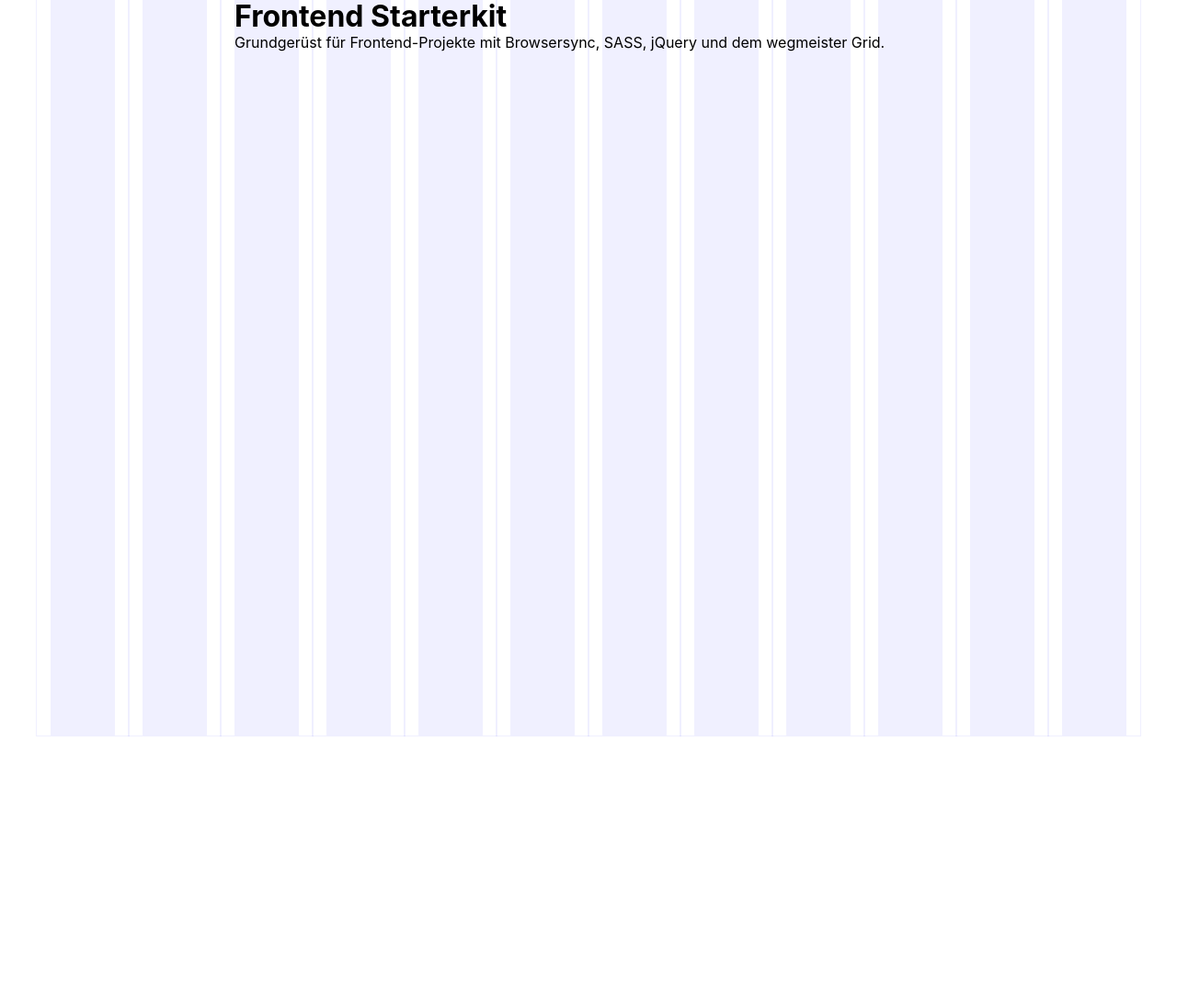
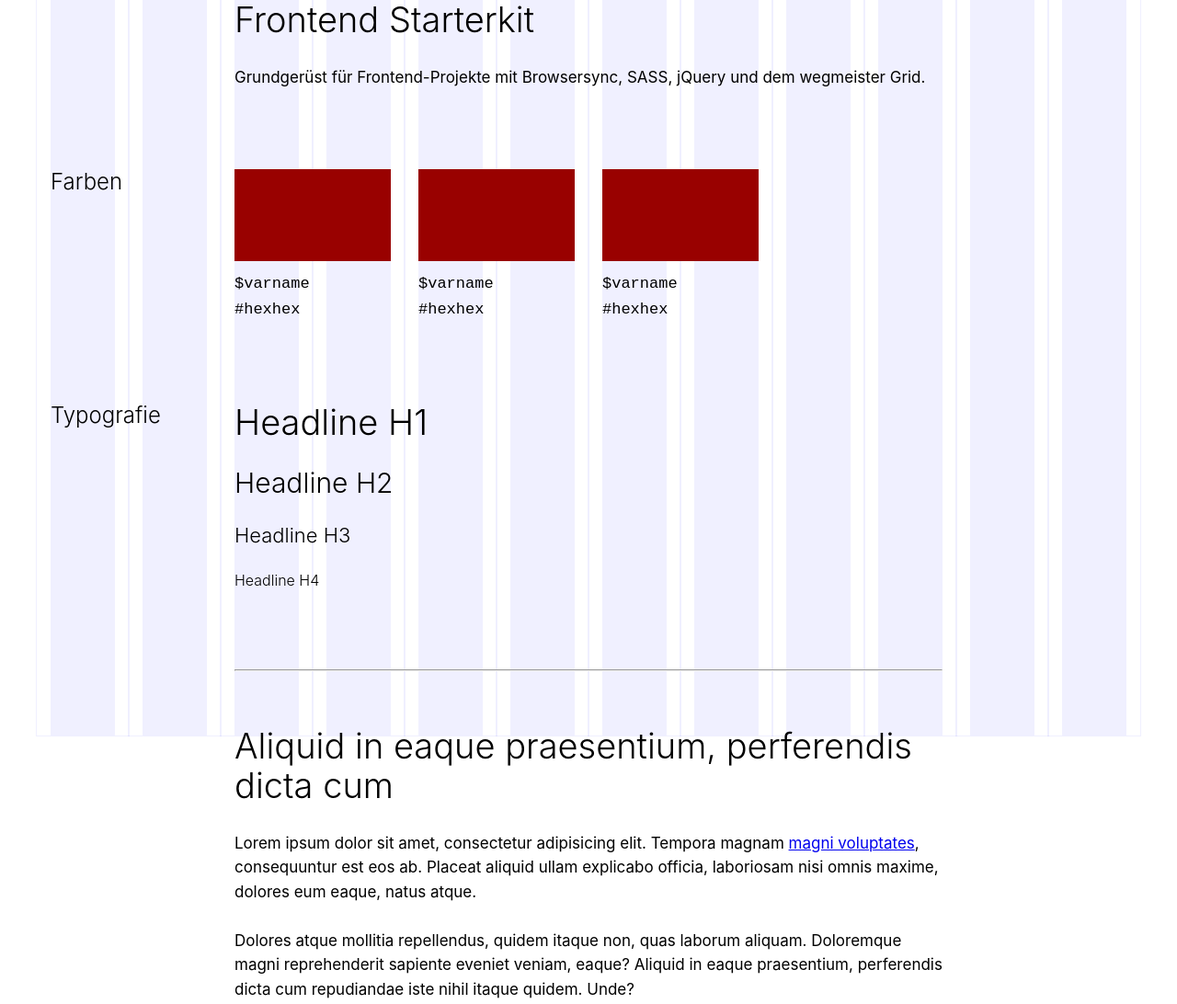
Before and after one commit to larswittenberg/frontend-starterkit, a website: page app/index.html in a window 1280 px wide. Shown: the top 1092 px of the page at 92% size. Before the commit the page ends 800 px from the top, so only its background shows below. Drawn offline with nearby package versions, Linux system fonts and the light colour scheme.

Commit message:
Styleguide Grundgerüst erstellt

```diff
--- a/app/index.html
+++ b/app/index.html
@@ -42,6 +42,76 @@
     </div>
 
 
+    <div class="container styleguide">
+
+      <div class="row sg-row">
+        <div class="col-sm-3 col-md-2">
+          <h1 class="sg-headline" id="farben">Farben</h1>
+        </div>
+        <div class="col-sm-3 col-md-2">
+          <div class="sg-color-box" style="background-color: #990100;"></div>
+          <p class="sg-color-box__label"><code>$varname</code><br><code>#hexhex</code></p>
+        </div>
+        <div class="col-sm-3 col-md-2">
+          <div class="sg-color-box" style="background-color: #990100;"></div>
+          <p class="sg-color-box__label"><code>$varname</code><br><code>#hexhex</code></p>
+        </div>
+        <div class="col-sm-3 col-md-2">
+          <div class="sg-color-box" style="background-color: #990100;"></div>
+          <p class="sg-color-box__label"><code>$varname</code><br><code>#hexhex</code></p>
+        </div>
+      </div>
+
+      <div class="row sg-row">
+        <div class="col-sm-3 col-md-2">
+          <h1 class="sg-headline" id="typo">Typografie</h1>
+        </div>
+        <div class="col-md-8">
+          <h1>Headline H1</h1>
+          <h2>Headline H2</h2>
+          <h3>Headline H3</h3>
+          <h4>Headline H4</h4>
+        </div>
+        <div class="col-md-8 col-md-offset-2">
+          <hr class="sg-hr">
+
+          <h1>Aliquid in eaque praesentium, perferendis dicta cum</h1>
+          <p>Lorem ipsum dolor sit amet, consectetur adipisicing elit. Tempora magnam <a href="#">magni voluptates</a>, consequuntur est eos ab. Placeat aliquid ullam explicabo officia, laboriosam nisi omnis maxime, dolores eum eaque, natus atque.</p>
+          <p>Dolores atque mollitia repellendus, quidem itaque non, quas laborum aliquam. Doloremque magni reprehenderit sapiente eveniet veniam, eaque? Aliquid in eaque praesentium, perferendis dicta cum repudiandae iste nihil itaque quidem. Unde?</p>
+
+          <hr class="sg-hr">
+
+          <h1 class="article__headline">
+            <span class="article__preline">Preline</span>
+            <span class="article__title">Headline</span>
+          </h1>
+          <p class="article__teaser">
+            Aut in deserunt provident eos consequatur, dolor iure magnam sed minima sunt doloribus quasi totam, labore eaque atque.
+          </p>
+          <p class="article__metadata">
+            <time class="metadata__date">11. November 2016, 21:46 Uhr</time>
+          </p>
+          <p>
+            Lorem ipsum dolor sit amet, consectetur adipisicing elit. Tempora magnam <a href="#">magni voluptates</a>, consequuntur est eos ab. Placeat aliquid ullam explicabo officia, laboriosam nisi omnis maxime, dolores eum eaque, natus atque.
+          </p>
+          <p>
+            Dolores atque mollitia repellendus, quidem itaque non, quas laborum aliquam. Doloremque magni reprehenderit sapiente eveniet veniam, eaque? Aliquid in eaque praesentium, perferendis dicta cum repudiandae iste nihil itaque quidem. Unde?
+          </p>
+        </div>
+      </div>
+
+      <div class="row sg-row">
+        <div class="col-sm-3 col-md-2">
+          <h1 class="sg-headline" id="">Listen</h1>
+          <h1 class="sg-headline" id="">Buttons</h1>
+          <h1 class="sg-headline" id="">Tabellen</h1>
+          <h1 class="sg-headline" id="">Formulare</h1>
+        </div>
+      </div>
+
+    </div>
+
+
 
     <script src="https://code.jquery.com/jquery-3.1.1.min.js"></script>
     <script>window.jQuery || document.write('<script src="js/vendor/jquery-3.1.1.min.js"><\/script>')</script>
--- /dev/null
+++ b/app/scss/abstracts/_styleguide.scss
@@ -0,0 +1,27 @@
+//*******************************************************************************
+// Styleguide
+//*******************************************************************************
+
+.styleguide {
+  margin-top: 60px;
+}
+
+.sg-headline {
+  font-size: 24px;
+  margin-bottom: 20px;
+}
+
+.sg-row {
+  margin-bottom: 60px;
+}
+
+.sg-hr {
+  margin: 60px 0;
+}
+
+
+.sg-color-box {
+  height: 100px;
+  margin-bottom: 10px;
+}
+.sg-color-box__label {}
--- a/app/scss/base/_typography.scss
+++ b/app/scss/base/_typography.scss
@@ -19,25 +19,74 @@
 h3,
 h4,
 h5,
-h6 {}
+h6 {
+  font-weight: 300;
+  margin-bottom: 27px;
+}
 
 
 
 //
 // h1
 //
-h1 {}
+h1 {
+  font-size: 38px;
+}
 
 
 
 //
 // h2
 //
-h2 {}
+h2 {
+  font-size: 30px;
+  //margin-bottom: 20px;
+}
 
 
 
 //
 // h3
 //
-h3 {}
+h3 {
+  font-size: 22px;
+  //margin-bottom: 10px;
+}
+
+
+
+//
+// h4
+//
+h4 {
+  font-size: 16px;
+  //margin-bottom: 10px;
+}
+
+
+
+//
+//
+//
+p {
+  font-size: 17px;
+  line-height: 1.55;
+  margin-bottom: 27px;
+}
+
+
+
+.article__preline {
+  font-size: 15px;
+  font-weight: 600;
+  color: red;
+  display: block;
+}
+.article__headline {}
+.article__title {}
+.article__teaser {
+  font-size: 22px;
+}
+.article__metadata {
+  font-size: 12px;
+}
--- a/app/scss/main.scss
+++ b/app/scss/main.scss
@@ -4,7 +4,8 @@
 @import
   'abstracts/variables',
   'abstracts/functions',
-  'abstracts/mixins';
+  'abstracts/mixins',
+  'abstracts/styleguide';
 
 
 // 2. Vendors
```
Also changed, not shown: app/css/main.css, 1 other file.
